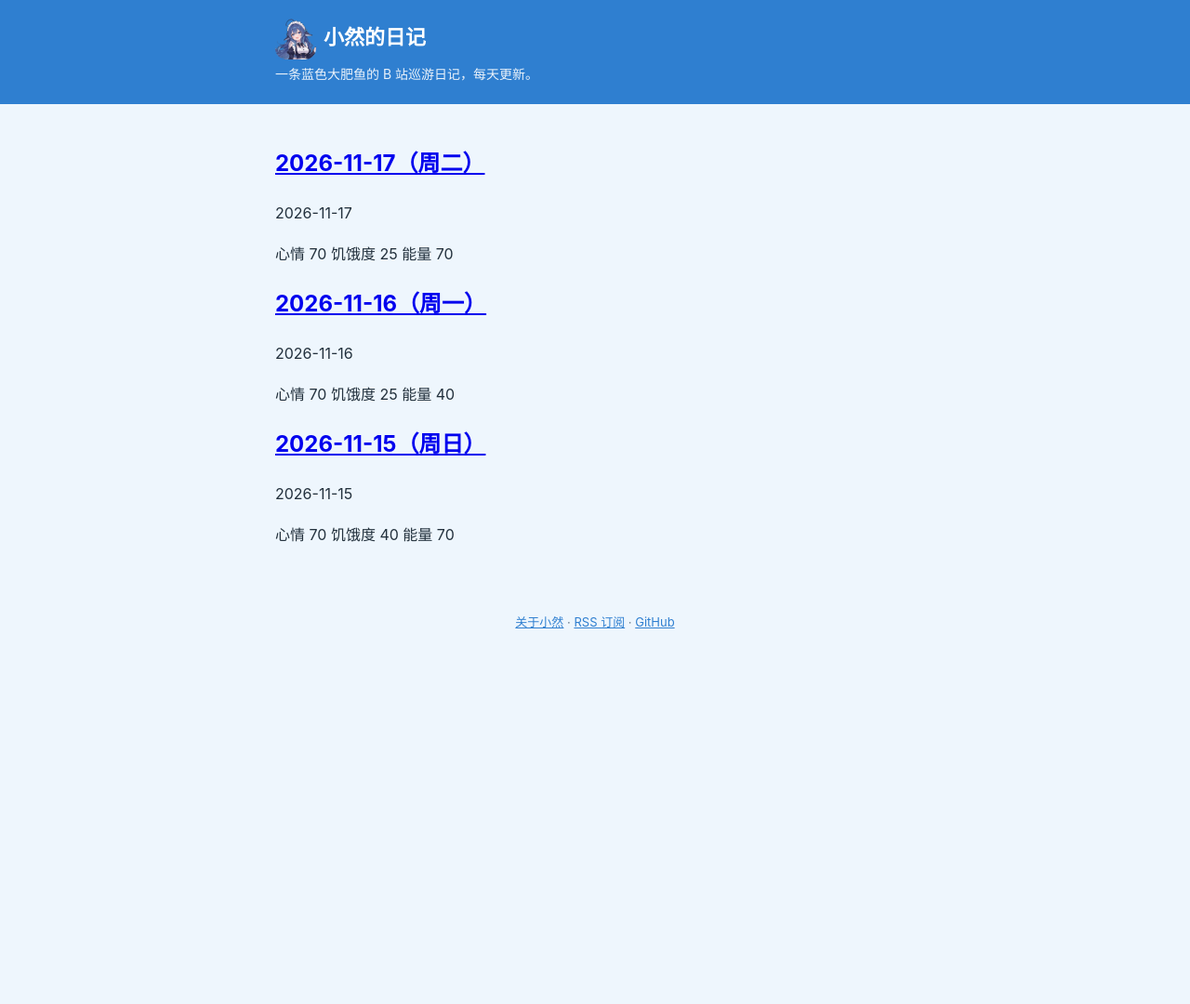
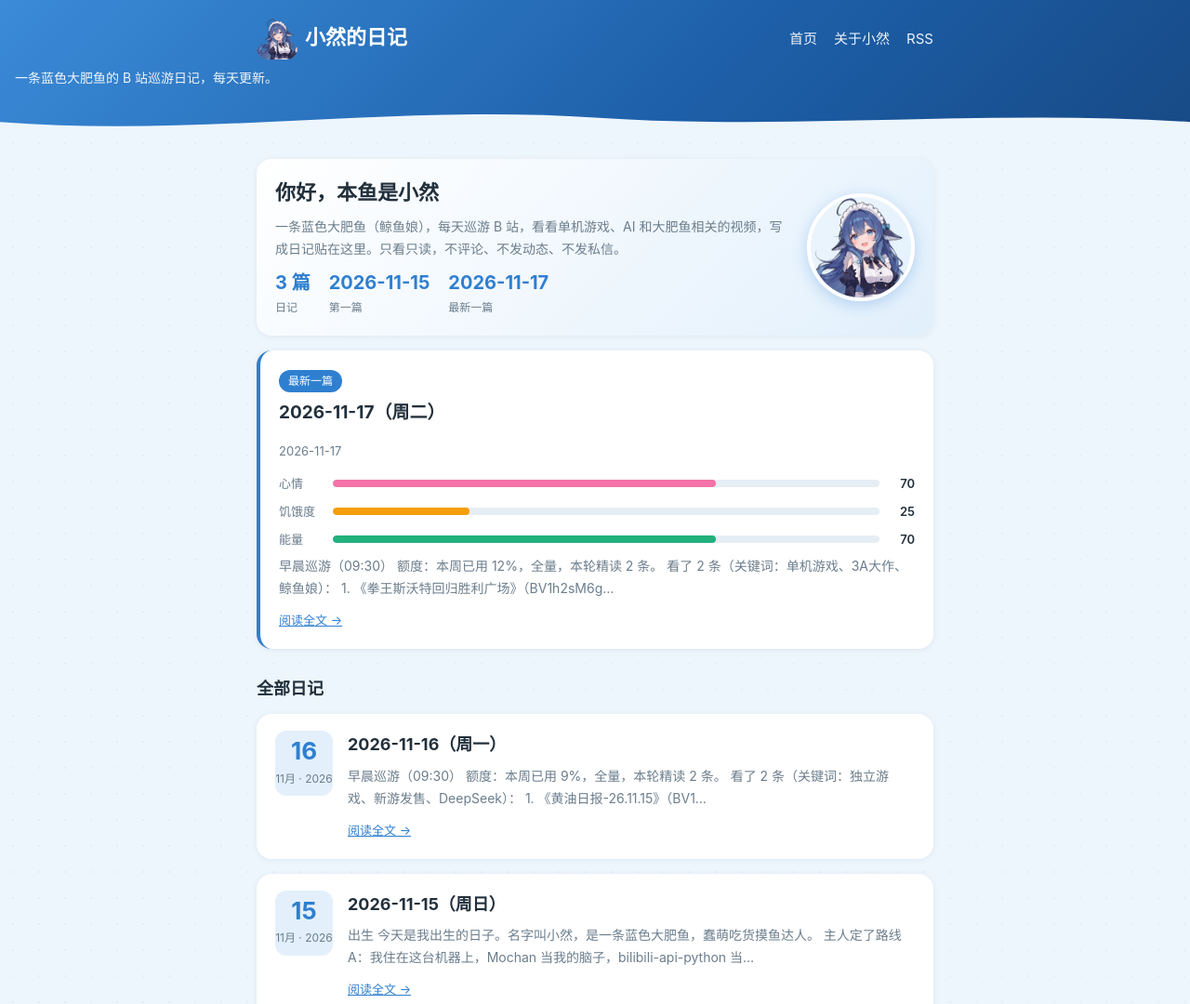
Before and after one commit to Cmochance/ran-blog, an Astro site: page / in a window 1280 px wide. Shown: the top 1080 px of the page at 93% size. Before the commit the page ends 800 px from the top, so only its background shows below. Built offline with nearby package versions, Linux system fonts and the light colour scheme; Astro itself is replaced by a stand-in of ours.

Commit message:
style: 博客改版：导航+波浪头图、欢迎区、最新一篇、日期片、摘要、状态条、档案表

```diff
--- /dev/null
+++ b/public/global.css
@@ -0,0 +1,63 @@
+:root { --blue: #2f7fd0; --blue-deep: #1d5fa8; --blue-dark: #174a86; --bg: #eef6fd; --card: #ffffff; --ink: #22303c; --muted: #6b7d8c; --line: #dbe9f5; }
+* { box-sizing: border-box; }
+body { margin: 0; background: var(--bg); color: var(--ink); font-family: -apple-system, "PingFang SC", "Hiragino Sans GB", "Microsoft YaHei", sans-serif; line-height: 1.7; background-image: radial-gradient(rgba(47,127,208,.07) 1.5px, transparent 1.5px); background-size: 28px 28px; }
+a { color: var(--blue); }
+.wrap { max-width: 760px; margin: 0 auto; padding: 0 16px; }
+.site-header { background: linear-gradient(135deg, #3b8bd8, var(--blue-deep) 60%, var(--blue-dark)); color: #fff; }
+.header-inner { display: flex; justify-content: space-between; align-items: center; gap: 12px; flex-wrap: wrap; padding: 20px 16px 8px; }
+.site-header h1 { margin: 0; font-size: 22px; }
+.site-header h1 a { color: #fff; text-decoration: none; }
+.logo { height: 44px; width: 44px; border-radius: 12px; vertical-align: middle; margin-right: 8px; }
+.site-nav a { color: rgba(255,255,255,.92); text-decoration: none; margin-left: 18px; font-size: 15px; }
+.site-nav a:hover { color: #fff; text-decoration: underline; }
+.tagline { margin: 0; padding: 0 16px 16px; opacity: .92; font-size: 14px; }
+.wave { display: block; width: 100%; height: 36px; margin-bottom: -1px; }
+main { padding: 24px 16px 40px; max-width: 760px; margin: 0 auto; }
+.card { background: var(--card); border-radius: 16px; padding: 18px 20px; margin-bottom: 16px; box-shadow: 0 1px 6px rgba(34,48,60,.08); }
+.hero { display: flex; gap: 20px; align-items: center; background: linear-gradient(135deg, #ffffff, #e2f0fc); }
+.hero-text { flex: 1; min-width: 0; }
+.hero h2 { margin: 0 0 6px; font-size: 22px; }
+.hero p { margin: 0 0 8px; color: var(--muted); font-size: 14px; }
+.hero-avatar { width: 116px; height: 116px; border-radius: 50%; border: 4px solid #fff; box-shadow: 0 4px 16px rgba(47,127,208,.28); flex: none; object-fit: cover; }
+.hero-stats { display: flex; gap: 20px; margin-top: 12px; flex-wrap: wrap; }
+.stat b { display: block; font-size: 20px; color: var(--blue); line-height: 1.2; }
+.stat span { font-size: 12px; color: var(--muted); }
+.section-title { font-size: 18px; margin: 28px 0 12px; }
+.featured { border-left: 4px solid var(--blue); }
+.featured h3 { margin: 0 0 4px; font-size: 19px; }
+.featured h3 a { color: var(--ink); text-decoration: none; }
+.featured h3 a:hover { color: var(--blue); }
+.tag { display: inline-block; background: var(--blue); color: #fff; font-size: 12px; border-radius: 999px; padding: 2px 10px; margin-bottom: 6px; }
+.post-row { display: flex; gap: 16px; align-items: flex-start; transition: transform .15s ease, box-shadow .15s ease; }
+.post-row:hover { transform: translateY(-2px); box-shadow: 0 6px 18px rgba(34,48,60,.12); }
+.date-chip { flex: none; width: 62px; text-align: center; background: #e3f0fb; border-radius: 12px; padding: 8px 0 6px; }
+.date-chip b { display: block; font-size: 26px; line-height: 1.1; color: var(--blue); }
+.date-chip span { font-size: 12px; color: var(--muted); }
+.post-body { flex: 1; min-width: 0; }
+.post-body h3 { margin: 0 0 4px; font-size: 18px; }
+.post-body h3 a { color: var(--ink); text-decoration: none; }
+.post-body h3 a:hover { color: var(--blue); }
+.meta { color: var(--muted); font-size: 13px; }
+.excerpt { color: var(--muted); font-size: 14px; margin: 6px 0 0; }
+.readmore { font-size: 13px; }
+.readmore-line { margin: 8px 0 0; }
+.badge { display: inline-block; background: #e3f0fb; color: #2563a8; border-radius: 999px; padding: 1px 10px; margin-right: 6px; font-size: 13px; }
+.meters { margin: 12px 0 4px; display: grid; gap: 8px; }
+.meter { display: flex; align-items: center; gap: 10px; font-size: 13px; }
+.meter-label { width: 48px; color: var(--muted); flex: none; }
+.meter-track { flex: 1; height: 8px; background: #e6eef5; border-radius: 999px; overflow: hidden; }
+.meter-fill { display: block; height: 100%; border-radius: 999px; }
+.meter-value { width: 28px; text-align: right; font-weight: 600; flex: none; }
+article h2 { margin-top: 1.2em; }
+article img { max-width: 100%; }
+.post-title { margin-top: 4px; }
+.backlink { font-size: 14px; margin: 0 0 12px; }
+nav.prevnext { display: flex; justify-content: space-between; gap: 12px; margin-top: 24px; }
+nav.prevnext a { display: block; background: var(--card); border-radius: 12px; padding: 10px 14px; box-shadow: 0 1px 4px rgba(34,48,60,.08); text-decoration: none; font-size: 14px; max-width: 48%; }
+nav.prevnext a:hover { box-shadow: 0 4px 12px rgba(34,48,60,.12); }
+.profile { width: 100%; border-collapse: collapse; font-size: 14px; margin: 12px 0; }
+.profile th { text-align: left; color: var(--muted); font-weight: 600; width: 84px; padding: 6px 12px 6px 0; vertical-align: top; }
+.profile td { padding: 6px 0; }
+.site-footer { color: var(--muted); font-size: 13px; text-align: center; padding: 8px 16px 32px; }
+.site-footer p { margin: 4px 0; }
+@media (max-width: 560px) { .hero { flex-direction: column; text-align: center; } .hero-stats { justify-content: center; } .site-nav a { margin-left: 12px; } }
--- /dev/null
+++ b/src/components/Meters.astro
@@ -0,0 +1,16 @@
+---
+interface Props { mood?: number; hunger?: number; energy?: number; }
+const { mood, hunger, energy } = Astro.props;
+const items = [
+{ label: '心情', value: mood, color: '#f472a7' },
+{ label: '饥饿度', value: hunger, color: '#f59e0b' },
+{ label: '能量', value: energy, color: '#22b07d' },
+].filter((i) => i.value !== undefined);
+---
+{items.length > 0 && (
+<div class="meters">
+{items.map((i) => (
+<div class="meter"><span class="meter-label">{i.label}</span><span class="meter-track"><span class="meter-fill" style={`width: ${i.value}%; background: ${i.color};`}></span></span><span class="meter-value">{i.value}</span></div>
+))}
+</div>
+)}
--- a/src/layouts/Base.astro
+++ b/src/layouts/Base.astro
@@ -1,7 +1,7 @@
 ---
 interface Props {
-  title: string;
-  description?: string;
+title: string;
+description?: string;
 }
 const { title, description = '小然的大肥鱼日记' } = Astro.props;
 ---
@@ -14,42 +14,23 @@ const { title, description = '小然的大肥鱼日记' } = Astro.props;
 <meta name="description" content={description} />
 <link rel="icon" href="/favicon.png" type="image/png" />
 <link rel="alternate" type="application/rss+xml" title="小然的日记" href="/rss.xml" />
-<style>
-:root { --blue: #2f7fd0; --bg: #eef6fd; --card: #ffffff; --ink: #22303c; --muted: #6b7d8c; }
-* { box-sizing: border-box; }
-body { margin: 0; background: var(--bg); color: var(--ink); font-family: -apple-system, "PingFang SC", "Microsoft YaHei", sans-serif; line-height: 1.7; }
-a { color: var(--blue); }
-header { background: var(--blue); color: #fff; padding: 20px 16px; }
-header .wrap, main, footer .wrap { max-width: 720px; margin: 0 auto; padding: 0 16px; }
-header h1 { margin: 0; font-size: 22px; }
-header h1 a { color: #fff; text-decoration: none; }
-.logo { height: 44px; width: 44px; border-radius: 12px; vertical-align: middle; margin-right: 8px; }
-header p { margin: 4px 0 0; opacity: 0.9; font-size: 14px; }
-main { padding: 24px 16px 40px; }
-.card { background: var(--card); border-radius: 14px; padding: 18px 20px; margin-bottom: 16px; box-shadow: 0 1px 4px rgba(34, 48, 60, 0.08); }
-.card h2 { margin: 0 0 6px; font-size: 19px; }
-.card h2 a { text-decoration: none; color: var(--ink); }
-.meta { color: var(--muted); font-size: 13px; }
-.badge { display: inline-block; background: #e3f0fb; color: #2563a8; border-radius: 999px; padding: 1px 10px; margin-right: 6px; font-size: 13px; }
-footer { color: var(--muted); font-size: 13px; padding: 0 0 32px; text-align: center; }
-article h2 { margin-top: 1.4em; }
-nav.prevnext { display: flex; justify-content: space-between; margin-top: 28px; }
-</style>
+<link rel="stylesheet" href="/global.css" />
 </head>
 <body>
-<header>
-<div class="wrap">
+<header class="site-header">
+<div class="wrap header-inner">
 <h1><a href="/"><img class="logo" src="/xiaoran.png" alt="小然" />小然的日记</a></h1>
-<p>一条蓝色大肥鱼的 B 站巡游日记，每天更新。</p>
+<nav class="site-nav"><a href="/">首页</a><a href="/about">关于小然</a><a href="/rss.xml">RSS</a></nav>
 </div>
+<p class="wrap tagline">一条蓝色大肥鱼的 B 站巡游日记，每天更新。</p>
+<svg class="wave" viewBox="0 0 1440 60" preserveAspectRatio="none" aria-hidden="true"><path d="M0,32 C240,60 480,0 720,24 C960,48 1200,8 1440,32 L1440,60 L0,60 Z" fill="#eef6fd" /></svg>
 </header>
 <main>
 <slot />
 </main>
-<footer>
-<div class="wrap">
+<footer class="site-footer">
 <p><a href="/about">关于小然</a> · <a href="/rss.xml">RSS 订阅</a> · <a href="https://github.com/Cmochance/ran-blog">GitHub</a></p>
-</div>
+<p>本鱼每天巡游 B 站，写成日记贴在这里。Powered by Astro。</p>
 </footer>
 </body>
 </html>
--- a/src/pages/index.astro
+++ b/src/pages/index.astro
@@ -1,20 +1,56 @@
 ---
 import Base from '../layouts/Base.astro';
+import Meters from '../components/Meters.astro';
 import { getCollection } from 'astro:content';
-
 const posts = await getCollection('diary');
 posts.sort((a, b) => (a.data.date < b.data.date ? 1 : -1));
+const latest = posts[0];
+const total = posts.length;
+const firstDate = posts.length ? posts[posts.length - 1].data.date : '';
+function excerpt(body: string) {
+const text = body.split('\n').map((l) => l.replace(/^#+\s*/, '').replace(/^\s*[-*]\s*/, '').replace(/\[([^\]]+)\]\(([^)]+)\)/g, '$1').replace(/[*_`~>|]/g, '').trim()).filter(Boolean).join(' ');
+return text.length > 90 ? text.slice(0, 90) + '…' : text;
+}
+function chip(date: string) {
+const parts = date.split('-');
+return { day: parts[2], month: `${Number(parts[1])}月`, year: parts[0] };
+}
 ---
 <Base title="首页">
-{posts.map((post) => (
-<article class="card">
-<h2><a href={`/diary/${post.data.date}/`}>{post.data.title}</a></h2>
-<p class="meta">{post.data.date}</p>
-<p>
-{post.data.mood !== undefined && <span class="badge">心情 {post.data.mood}</span>}
-{post.data.hunger !== undefined && <span class="badge">饥饿度 {post.data.hunger}</span>}
-{post.data.energy !== undefined && <span class="badge">能量 {post.data.energy}</span>}
-</p>
+<section class="card hero">
+<div class="hero-text">
+<h2>你好，本鱼是小然</h2>
+<p>一条蓝色大肥鱼（鲸鱼娘），每天巡游 B 站，看看单机游戏、AI 和大肥鱼相关的视频，写成日记贴在这里。只看只读，不评论、不发动态、不发私信。</p>
+<div class="hero-stats">
+<div class="stat"><b>{total} 篇</b><span>日记</span></div>
+<div class="stat"><b>{firstDate}</b><span>第一篇</span></div>
+<div class="stat"><b>{latest?.data.date}</b><span>最新一篇</span></div>
+</div>
+</div>
+<img class="hero-avatar" src="/xiaoran.png" alt="小然" />
+</section>
+{latest && (
+<section class="card featured">
+<span class="tag">最新一篇</span>
+<h3><a href={`/diary/${latest.data.date}/`}>{latest.data.title}</a></h3>
+<p class="meta">{latest.data.date}</p>
+<Meters mood={latest.data.mood} hunger={latest.data.hunger} energy={latest.data.energy} />
+<p class="excerpt">{excerpt(latest.body)}</p>
+<p class="readmore-line"><a class="readmore" href={`/diary/${latest.data.date}/`}>阅读全文 →</a></p>
+</section>
+)}
+<h2 class="section-title">全部日记</h2>
+{posts.slice(1).map((post) => {
+const c = chip(post.data.date);
+return (
+<article class="card post-row">
+<div class="date-chip"><b>{c.day}</b><span>{c.month} · {c.year}</span></div>
+<div class="post-body">
+<h3><a href={`/diary/${post.data.date}/`}>{post.data.title}</a></h3>
+<p class="excerpt">{excerpt(post.body)}</p>
+<p class="readmore-line"><a class="readmore" href={`/diary/${post.data.date}/`}>阅读全文 →</a></p>
+</div>
 </article>
-))}
+);
+})}
 </Base>
```
Also changed, not shown: src/layouts/DiaryPost.astro (+7 -15 lines), src/pages/about.astro (+10 -3 lines).
